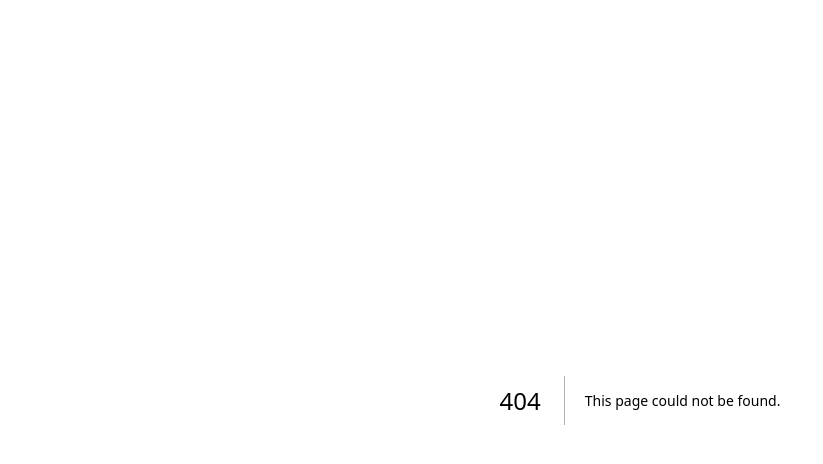
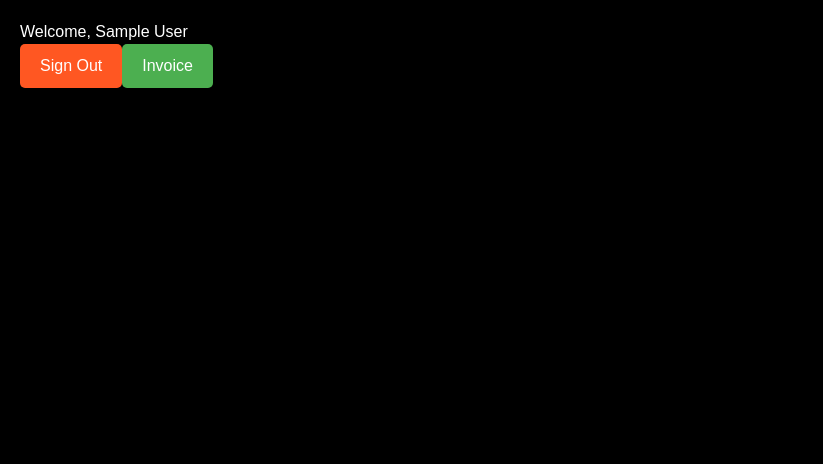
Before and after one commit to RebootCode2024/invoice-app, a Next.js app: page /dashboard in a window 1280 px wide. Before the commit this address had no page. Shown: the top 464 px of the page, without its empty margins (0-823 px from the left). Built offline with nearby package versions, Linux system fonts and the light colour scheme; no server answers; sample sign-in values are in the browser's storage.

Commit message:
few changes to ui

```diff
--- /dev/null
+++ b/src/app/dashboard/page.js
@@ -0,0 +1,65 @@
+"use client";
+
+import React from "react";
+import { useSession, signOut } from "next-auth/react";
+import { useRouter } from "next/navigation";
+
+const Dashboard = () => {
+  const { data: session } = useSession(); // Get session data for authenticated users
+  const router = useRouter();
+
+  React.useEffect(() => {
+    // Redirect unauthenticated users to the homepage
+    if (!session) {
+      router.push("/");
+    }
+  }, [session, router]);
+
+  if (!session) {
+    return null; // Prevent rendering while redirecting
+  }
+
+  return (
+    <div
+      style={{
+        padding: "20px",
+        backgroundColor: "#000",
+        color: "white",
+        height: "100vh",
+      }}
+    >
+      <h1>Welcome, {session.user.name}</h1>
+      <button
+        onClick={() => signOut()}
+        style={{
+          padding: "10px 20px",
+          fontSize: "1em",
+          color: "white",
+          backgroundColor: "#FF5722",
+          border: "none",
+          borderRadius: "5px",
+          cursor: "pointer",
+          marginBottom: "20px",
+        }}
+      >
+        Sign Out
+      </button>
+      <button
+        onClick={() => router.push("/invoice")}
+        style={{
+          padding: "10px 20px",
+          fontSize: "1em",
+          color: "white",
+          backgroundColor: "#4CAF50",
+          border: "none",
+          borderRadius: "5px",
+          cursor: "pointer",
+        }}
+      >
+        Invoice
+      </button>
+    </div>
+  );
+};
+
+export default Dashboard;
```
Also changed, not shown: src/app/page.js (+36 -18 lines), public/banner.jpg (added), public/model.png (added).
